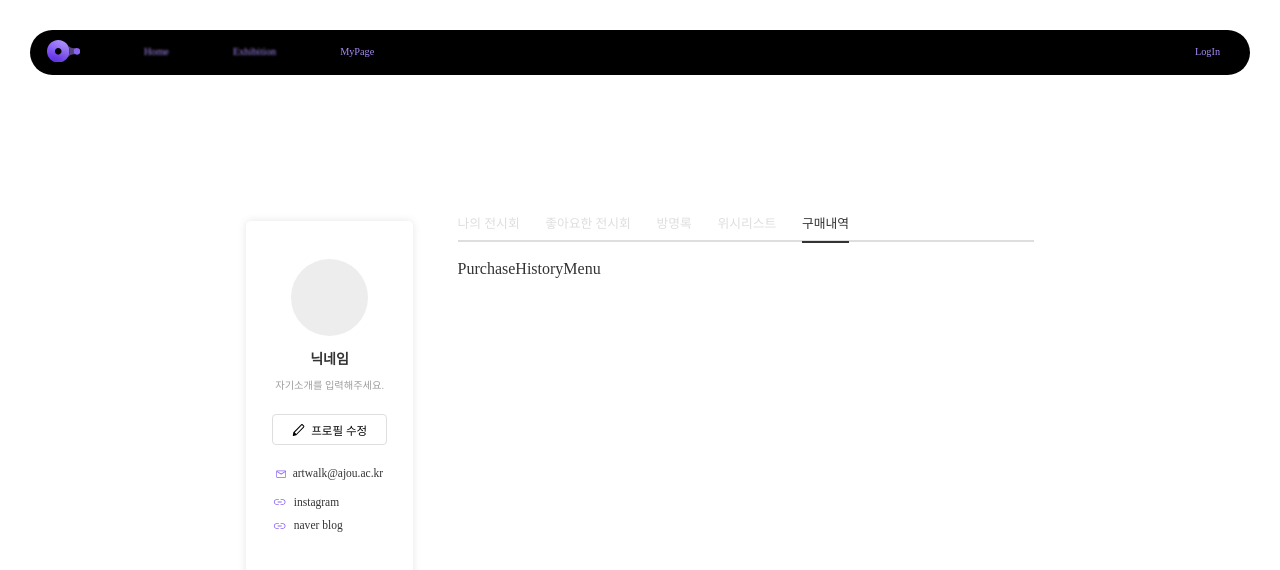
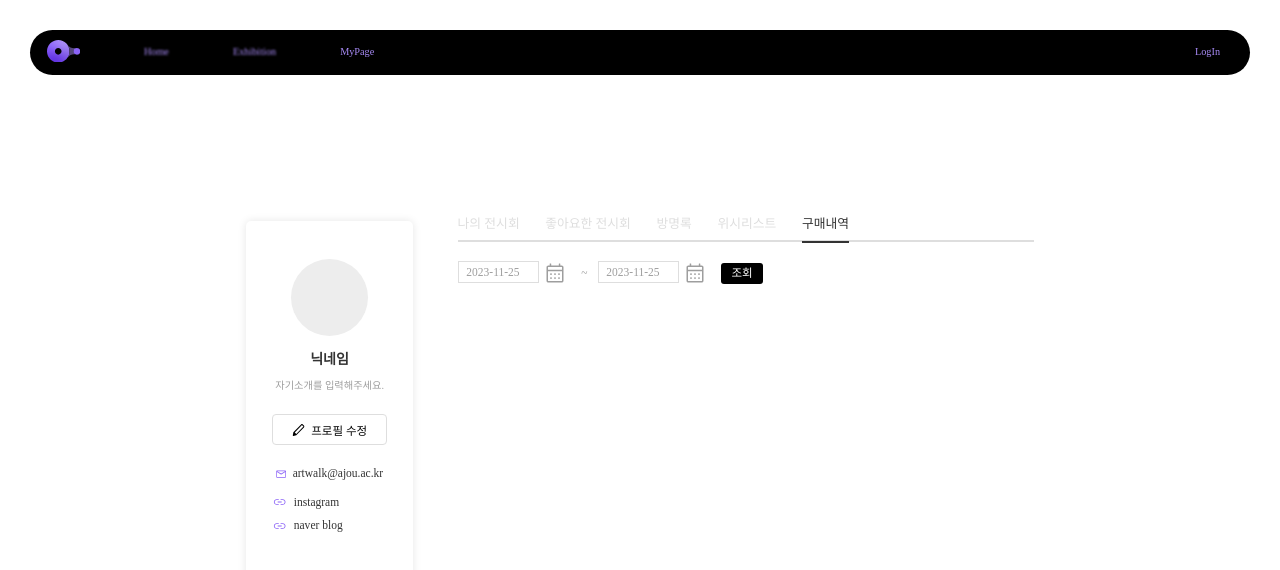
Before and after one commit to 23-2-Media-Project/front, a React (Create React App) app: page /mypage in a window 1280 px wide. Both pictures are taken after a click on the element "구매내역". Shown: the top 570 px of the page. Built offline with nearby package versions, Linux system fonts and the light colour scheme; a web font is replaced by a local one.

Commit message:
feature: 마이페이지 - 구매내역 날짜 조회 부분 구현

```diff
--- a/package.json
+++ b/package.json
@@ -7,8 +7,10 @@
     "@testing-library/react": "^13.4.0",
     "@testing-library/user-event": "^13.5.0",
     "axios": "^1.5.1",
+    "date-fns": "^2.30.0",
     "framer-motion": "^10.16.5",
     "react": "^18.2.0",
+    "react-datepicker": "^4.23.0",
     "react-dom": "^18.2.0",
     "react-router-dom": "^6.16.0",
     "react-scripts": "5.0.1",
--- a/src/components/mypage/PurchaseHistoryMenu.jsx
+++ b/src/components/mypage/PurchaseHistoryMenu.jsx
@@ -1,7 +1,37 @@
-import React from "react";
+import React, { useState } from "react";
+import DatePicker from "react-datepicker";
+import { ko } from "date-fns/esm/locale";
+
+import { ReactComponent as CalendarSvg } from "../../assets/icons/calendar.svg";
 
 const PurchaseHistoryMenu = () => {
-  return <div>PurchaseHistoryMenu</div>;
+  const [startDate, setStartDate] = useState(new Date());
+  return (
+    <div className="purchase-history-wrap">
+      <div className="date-pickers-wrap">
+        <div className="date-picker-wrap">
+          <DatePicker
+            locale={ko}
+            dateFormat="yyyy-MM-dd"
+            selected={startDate}
+            onChange={(date) => setStartDate(date)}
+          />
+          <CalendarSvg style={{ width: "2.5vw" }} />
+        </div>
+        <div className="middle-text">~</div>
+        <div className="date-picker-wrap">
+          <DatePicker
+            locale={ko}
+            dateFormat="yyyy-MM-dd"
+            selected={startDate}
+            onChange={(date) => setStartDate(date)}
+          />
+          <CalendarSvg style={{ width: "2.5vw" }} />
+        </div>
+        <div className="search-btn">조회</div>
+      </div>
+    </div>
+  );
 };
 
 export default PurchaseHistoryMenu;
--- a/src/styles/MyPage.scss
+++ b/src/styles/MyPage.scss
@@ -1,3 +1,93 @@
+.react-datepicker__input-container {
+  width: max-content;
+  input {
+    cursor: pointer;
+    padding: 0.3vw 0.6vw;
+    display: flex;
+    justify-content: center;
+    align-items: center;
+    background-color: #fff;
+    border: 1px solid #dedede;
+    font-size: 0.9vw;
+    color: #9e9e9e;
+    width: 5vw;
+  }
+}
+.react-datepicker {
+  margin-top: 1vw;
+  padding: 1vw 1.2vw;
+  box-sizing: border-box;
+  width: max-content;
+  height: max-content;
+  background-color: #fff;
+  box-shadow: 0 0 8px 0 rgba($color: #000000, $alpha: 0.2);
+  border-radius: 5px;
+  .react-datepicker__aria-live {
+    display: none;
+  }
+  button {
+    border: 1px solid #ededed;
+    padding: 0.2vw 0.4vw;
+    background-color: #ededed;
+    border-radius: 10px;
+    margin-bottom: 1vw;
+    font-size: 0.8vw;
+  }
+  .react-datepicker__navigation--previous {
+    margin-right: 1.5vw;
+  }
+  .react-datepicker__day-names {
+    display: flex;
+    color: rgb(139, 99, 247);
+    justify-content: space-between;
+    font-size: 0.8vw;
+    margin-bottom: 1.1vw;
+    font-weight: 500;
+
+    .react-datepicker__day-name {
+      display: flex;
+      align-items: center;
+      justify-content: center;
+      width: 1vw;
+    }
+  }
+  .react-datepicker__current-month {
+    display: flex;
+    align-items: center;
+    justify-content: center;
+    margin-bottom: 1vw;
+    width: 100%;
+    font-size: 1vw;
+    font-weight: 600;
+  }
+  .react-datepicker__month {
+    display: flex;
+    flex-direction: column;
+    gap: 1vw;
+
+    .react-datepicker__week {
+      display: flex;
+      justify-content: space-between;
+
+      .react-datepicker__day {
+        cursor: pointer;
+        display: flex;
+        align-items: center;
+        justify-content: center;
+        width: 1vw;
+        font-size: 0.8vw;
+        transition: 0.2s;
+
+        &:hover {
+          opacity: 0.5;
+        }
+        &.react-datepicker__day--selected {
+          color: rgba(139, 99, 247, 0.8);
+        }
+      }
+    }
+  }
+}
 .mypage-container {
   display: flex;
   align-items: center;
@@ -255,6 +345,40 @@
           }
         }
       }
+      .purchase-history-wrap {
+        display: flex;
+        flex-direction: column;
+        width: 100%;
+        height: 100%;
+
+        .date-pickers-wrap {
+          display: flex;
+          align-items: center;
+          gap: 0.8vw;
+
+          .date-picker-wrap {
+            width: max-content;
+            display: flex;
+          }
+          .middle-text {
+            font-size: 0.9vw;
+            color: #9e9e9e;
+          }
+          .search-btn {
+            cursor: pointer;
+            font-size: 0.9vw;
+            color: #fff;
+            background-color: #000;
+            padding: 0.4vw 0.8vw;
+            border-radius: 3px;
+            transition: 0.2s;
+
+            &:hover {
+              opacity: 0.5;
+            }
+          }
+        }
+      }
     }
   }
 }
```
Also changed, not shown: src/assets/icons/calendar.svg (added), 1 other file (tests, documents, lock files or other folders).
